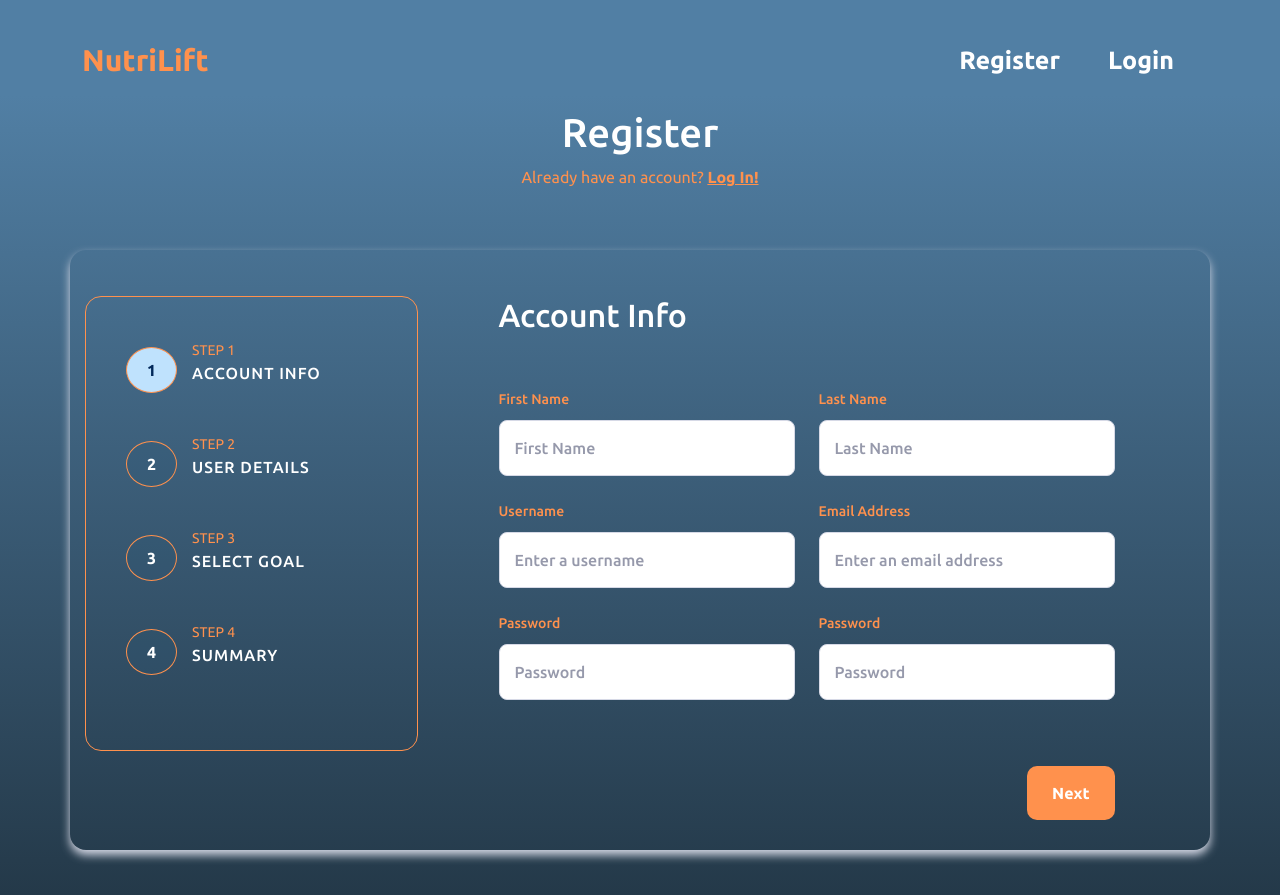
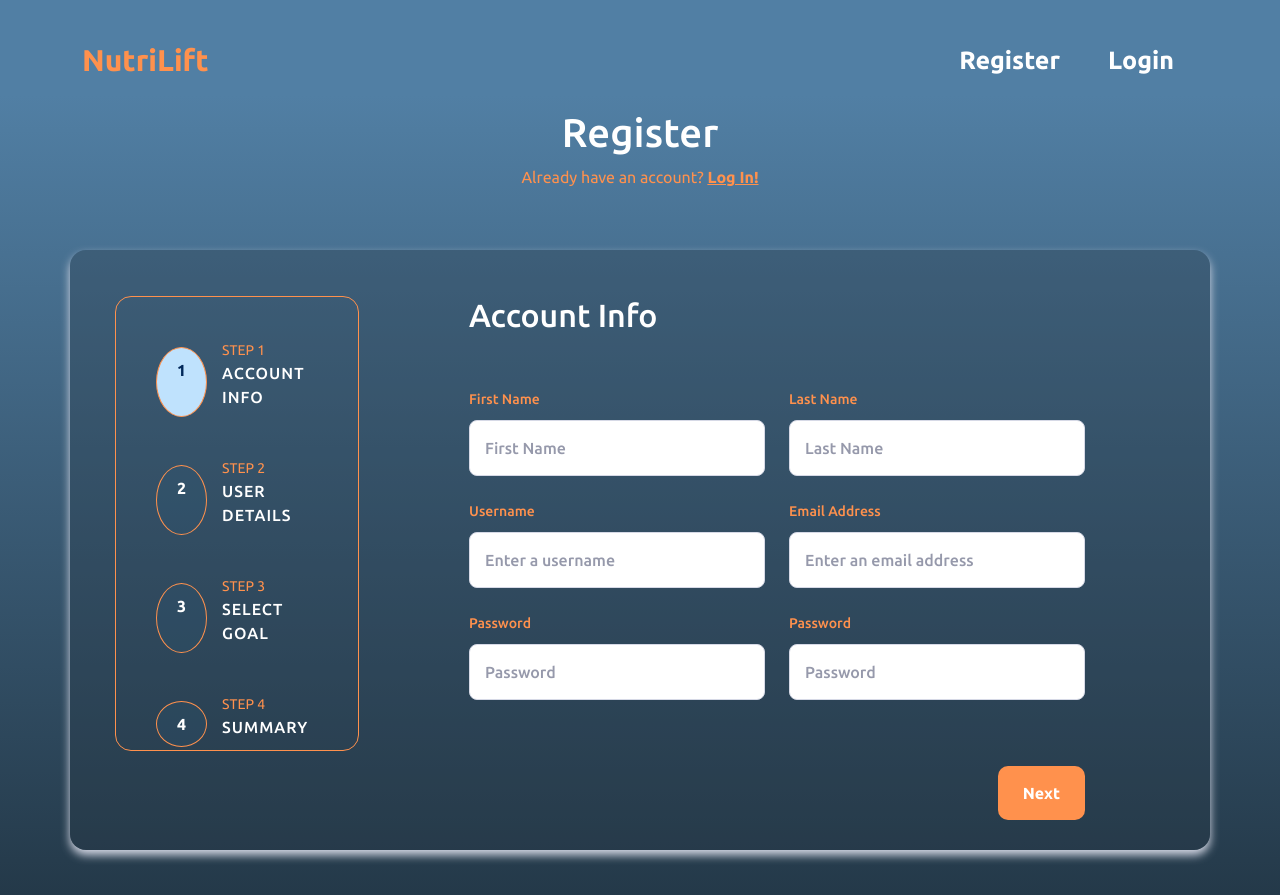
Before and after one commit to tangiambe/fitness-tracker, a React (Create React App) app in the folder frontend/tracker-app/: page /register in a window 1280 px wide. Built offline with nearby package versions, Linux system fonts and the light colour scheme.

Commit message:
changed styling of register

```diff
--- a/frontend/tracker-app/src/styles/Register.css
+++ b/frontend/tracker-app/src/styles/Register.css
@@ -7,9 +7,9 @@
   font-family: "Ubuntu", sans-serif;
 }
 
-body {
+/* body {
   background-image: linear-gradient(to top, #243949 0%, #517FA4 100%);
-}
+} */
 
 main {
   width: 100%;
@@ -25,7 +25,7 @@ main {
 .Container {
   min-width: 940px;
   height: 600px;
-  /* background-color: white; */
+  background-color: #27374352;
   margin: auto;
   padding: 16px 15px 15px 15px;
   border-radius: 1rem;
@@ -49,8 +49,9 @@ main {
   background-size: contain; */
   /* background-image: linear-gradient(to top, #243949 0%, #517FA4 100%); */
   margin-top: 30px;
+  margin-left: 30px;
   border: 1px solid #FF914D;
-  width: 30%;
+  width: 22%;
   height: 80%;
   padding-top: 10px;
   border-radius: 1rem;
@@ -667,4 +668,3 @@ p {
     min-width: 50%;
   }
 }
-/*# sourceMappingURL=style.css.map */
```
